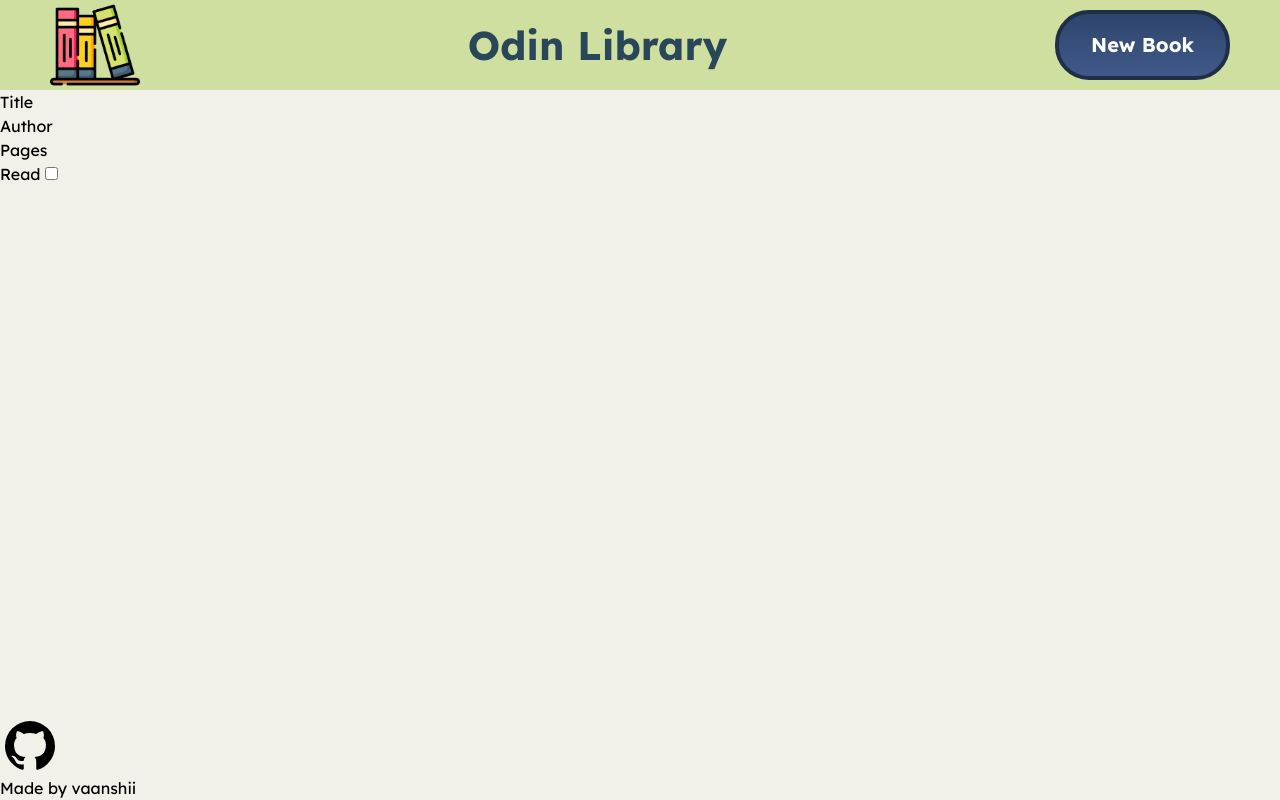
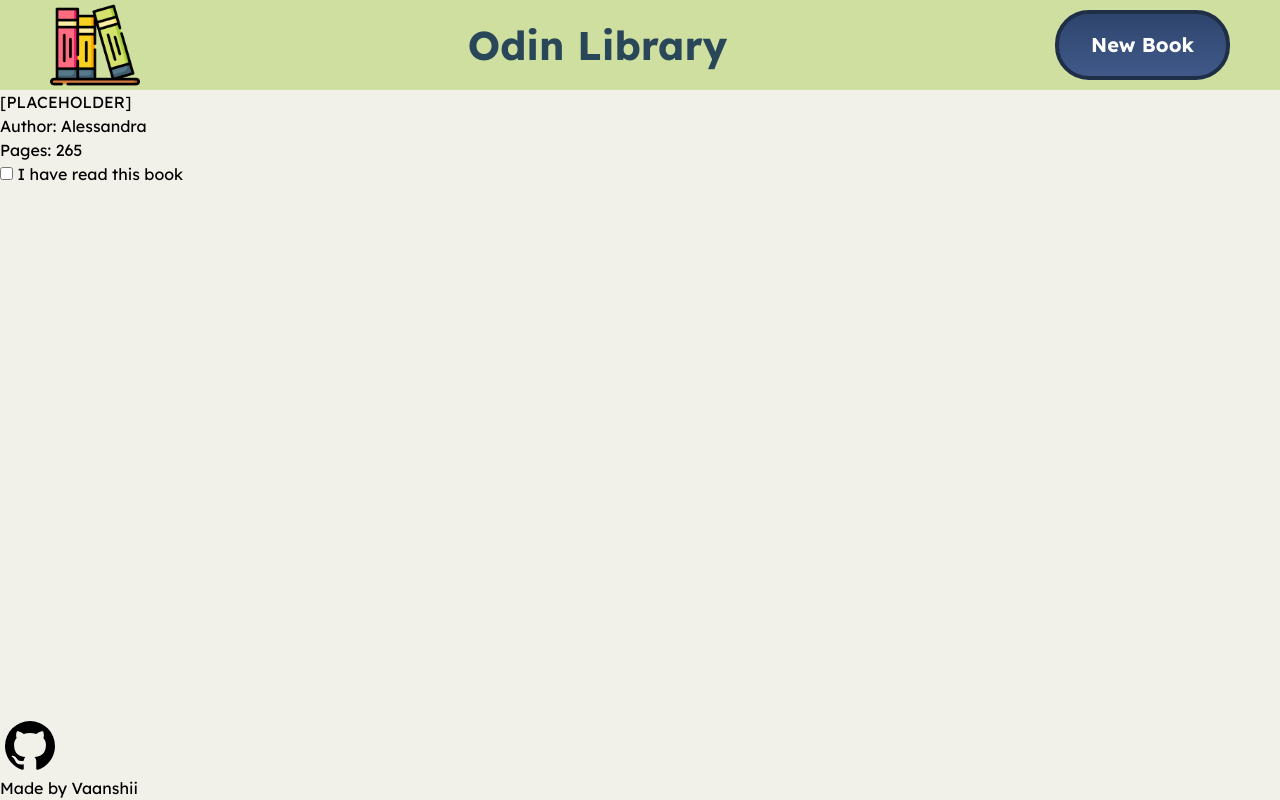
Before and after one commit to vaanshii/javascript-library, a plain HTML site: page index.html in a window 1280 px wide. Drawn offline with Linux system fonts and the light colour scheme.

Commit message:
Added more container for the book card. Added comments and fixed formatting.

```diff
--- a/index.html
+++ b/index.html
@@ -25,6 +25,7 @@
 			</nav>
 			<div class="library">
 				<div class="book-form">
+					<h2>Add Book Info</h2>
 					<label for="book-title">
 						<span>Title:</span>
 						<input type="text" name="title" id="book-title" />
@@ -38,19 +39,23 @@
 						<input type="number" name="pages" id="book-pages" />
 					</label>
 					<label for="book-read">
-						<span>Read:</span>
-						<input type="checkbox" name="Read" id="book-read" />
+						<span>
+							<input type="checkbox" name="Read" id="book-read" />
+							I have read this book.
+						</span>
 					</label>
-					<button type="submit">Add Book</button>
+					<button type="submit" id="submit-btn">Add Book</button>
 				</div>
+
+				<!-- This point is where the card is placed.-->
 				<div class="book-card">
-					<p>Title</p>
-					<p class="book-title"></p>
-					<p>Author</p>
-					<p class="book-author"></p>
-					<p>Pages</p>
-					<p class="book-pages"></p>
-					<p>Read <input type="checkbox" name="Read" id="read" /></p>
+					<p class="book-title">[PLACEHOLDER]</p>
+					<p>Author: <span class="book-author">Alessandra</span></p>
+					<p>Pages: <span class="book-pages">265</span></p>
+					<p>
+						<input type="checkbox" name="Read" id="read" /> I have read this
+						book
+					</p>
 				</div>
 			</div>
 			<footer>
@@ -59,7 +64,7 @@
 					src="/javascript-library/icons/github.svg"
 					alt="GitHub"
 				/>
-				Made by vaanshii
+				<p>Made by Vaanshii</p>
 			</footer>
 		</div>
 	</body>
```
